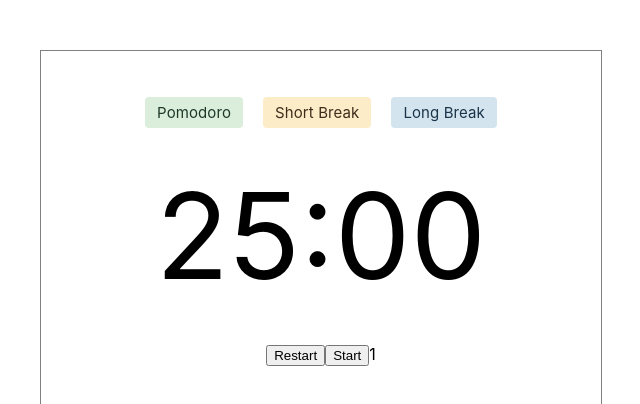
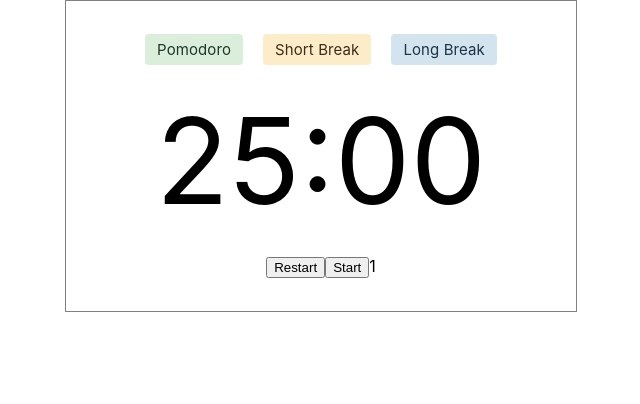
Before and after one commit to zoeferencova/pomodoro-timer-notion, a React (Create React App) app: page / in a window 1280 px wide. Shown: the top 404 px of the page, without its empty margins (319-959 px from the left). Built offline with nearby package versions, Linux system fonts and the light colour scheme.

Commit message:
updated dimensions

```diff
--- a/src/Widget/Widget.css
+++ b/src/Widget/Widget.css
@@ -1,10 +1,10 @@
 .widget {
-    max-width: 500px;
+    max-width: 450px;
     border: 1px solid gray;
-    margin: 50px auto 0px auto;
+    margin: auto;
     text-align: center;
     padding: 30px;
-    height: 300px;
+    height: 250px;
     display: flex;
     flex-direction: column;
     justify-content: space-evenly;
```
